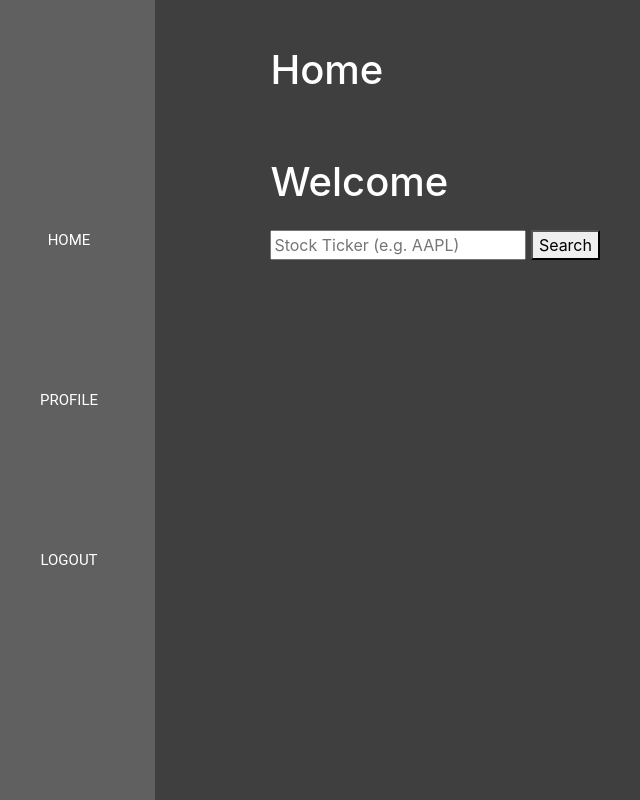
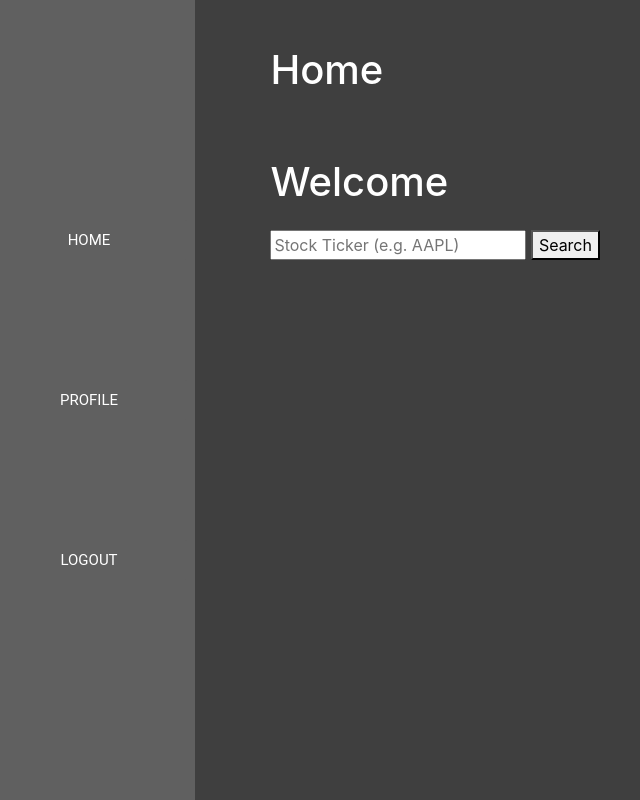
Before and after one commit to xyronic15/Stock-Recommendation-System-Django, a Django app: template stockpredictor/main/templates/main/home.html in a window 1280 px wide. Shown: the whole page, without its empty margins (25-665 px from the left). Run offline with Django 3.2, Linux system fonts and the light colour scheme; the template is opened without the code that fills it, so the values that code supplies are empty; some libraries are stand-ins or nearby versions.

Commit message:
Updated sidenav

```diff
--- a/stockpredictor/main/templates/main/base.html
+++ b/stockpredictor/main/templates/main/base.html
@@ -122,7 +122,7 @@
         integrity="sha384-JjSmVgyd0p3pXB1rRibZUAYoIIy6OrQ6VrjIEaFf/nJGzIxFDsf4x0xIM+B07jRM"
         crossorigin="anonymous"></script>
 
-    <div class="sidenav w-10">
+    <div class="sidenav">
         <a href="/home">
             <p>Home</p>
         </a>
--- a/stockpredictor/static/css/styles.css
+++ b/stockpredictor/static/css/styles.css
@@ -22,7 +22,7 @@ h1 {
 
 .sidenav a {
   padding: 6px 8px 6px 16px;
-  width: 180px;
+  width: 220px;
   height: 40px;
   background: #606060;
   border-radius: 10px;
```
Also changed, not shown: stockpredictor/db.sqlite3.
